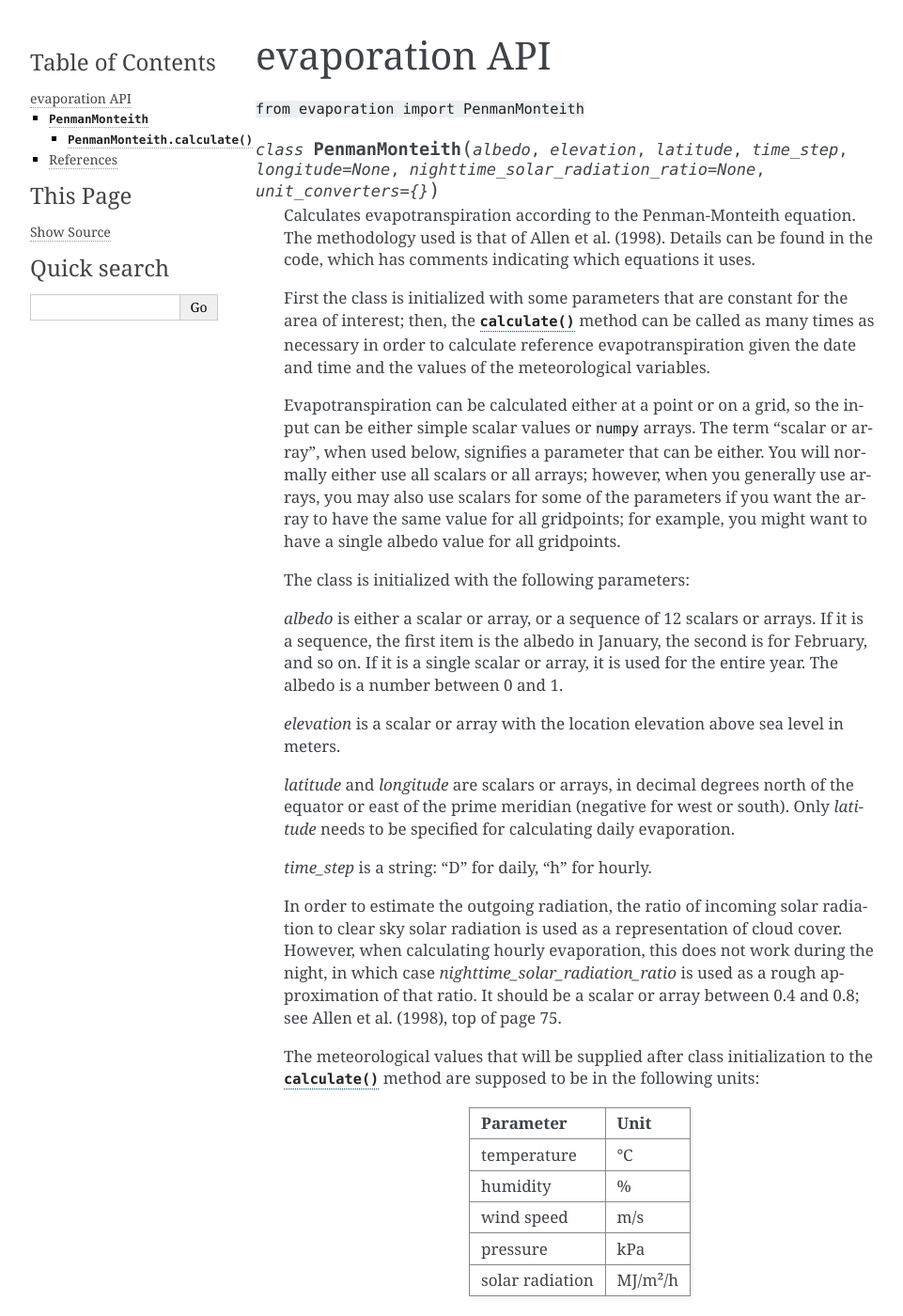
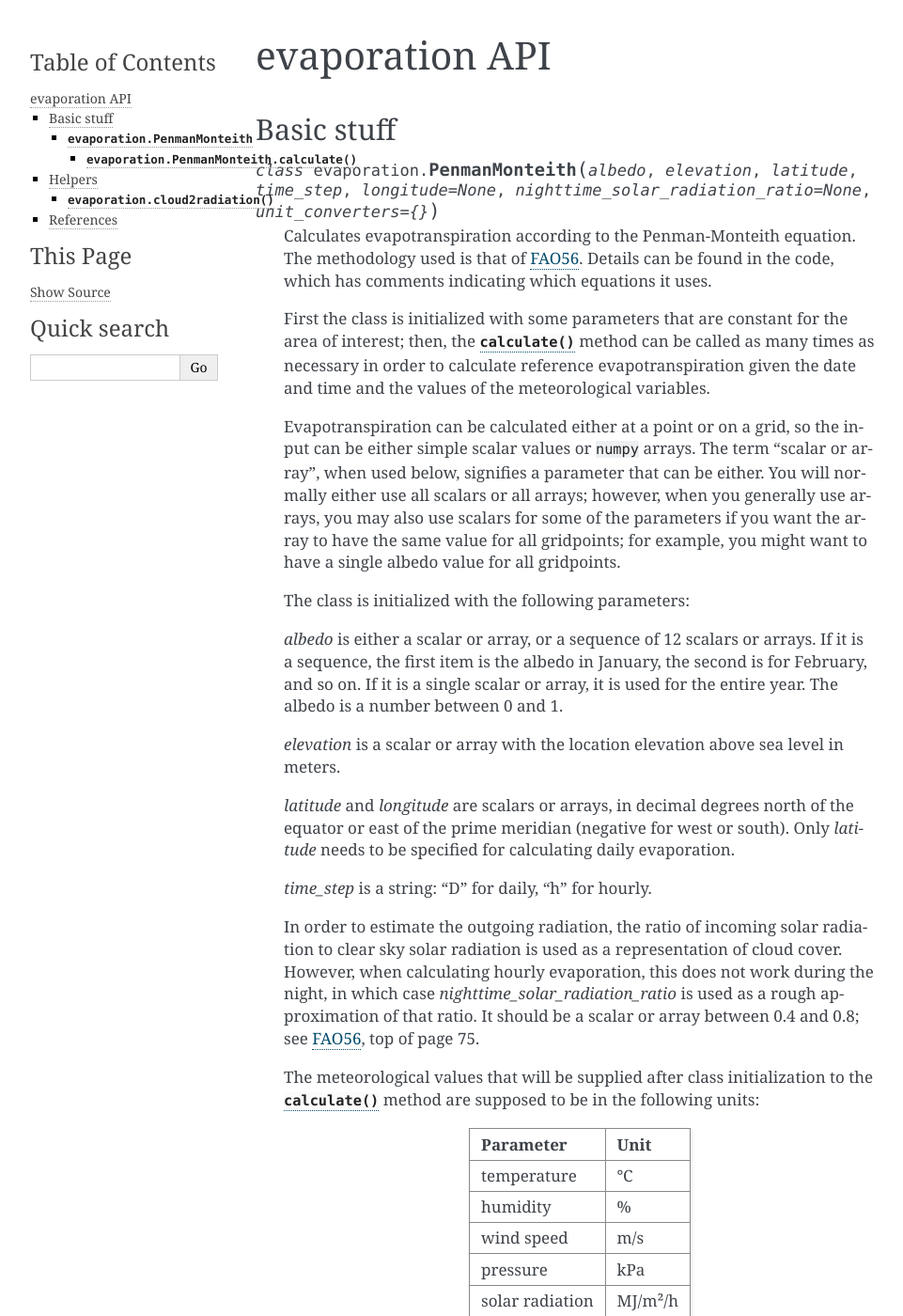
Before and after one commit to openmeteo/pthelma, a Sphinx documentation site: the page built from docs/evaporation/api.rst, in a window 1280 px wide and 1400 px high. Shown: the whole window at 94% size, without its empty margins (148-1109 px from the left). Built offline with Sphinx 7.4.7, drawn with Linux system fonts in a browser that asks for light colours; the version number is read from the project's files by our own code; some of the changed text lies outside the part shown.

Commit message:
Add evaporation.cloud2radiation()

```diff
--- a/CHANGELOG.rst
+++ b/CHANGELOG.rst
@@ -2,6 +2,11 @@
 Changelog
 =========
 
+2.2.0 (2025-03-04)
+==================
+
+Added function "evaporation.cloud2radiation()" that estimates average
+daily solar radiation given cloud cover.
 
 2.1.1 (2025-02-21)
 ==================
--- a/docs/evaporation/api.rst
+++ b/docs/evaporation/api.rst
@@ -4,14 +4,15 @@
 evaporation API
 ===============
 
-``from evaporation import PenmanMonteith``
+Basic stuff
+===========
 
-.. class:: PenmanMonteith(albedo, elevation, latitude, time_step, longitude=None, nighttime_solar_radiation_ratio=None, unit_converters={})
+.. class:: evaporation.PenmanMonteith(albedo, elevation, latitude, time_step, longitude=None, nighttime_solar_radiation_ratio=None, unit_converters={})
 
    Calculates evapotranspiration according to the Penman-Monteith
-   equation. The methodology used is that of Allen et al. (1998).
-   Details can be found in the code, which has comments indicating
-   which equations it uses.
+   equation. The methodology used is that of FAO56_.  Details can be
+   found in the code, which has comments indicating which equations it
+   uses.
 
    First the class is initialized with some parameters that are
    constant for the area of interest; then, the :meth:`calculate`
@@ -52,7 +53,7 @@
    evaporation, this does not work during the night, in which case
    *nighttime_solar_radiation_ratio* is used as a rough approximation
    of that ratio. It should be a scalar or array between 0.4 and 0.8;
-   see Allen et al. (1998), top of page 75.
+   see FAO56_, top of page 75.
 
    The meteorological values that will be supplied after class
    initialization to the :meth:`calculate` method are supposed to be
@@ -99,10 +100,20 @@
       evapotranspiration for the hour that ends at *adatetime*, which
       must be a timezone-aware :class:`~datetime.datetime` object.
 
+Helpers
+=======
+
+.. function:: evaporation.cloud2radiation(cloud_cover: float, latitude: float, longitude: float, timestamp: date)
+
+   Uses the Angstrom formula, FAO56_ eq. 35 p. 50, to make an estimation
+   of solar radiation (returned as an int in W/m²) given cloud cover
+   (received as a fractional number such as 0.25).
 
 
 References
-----------
+==========
+
+.. _fao56:
 
 R. G. Allen, L. S. Pereira, D. Raes, and M. Smith, Crop evapotranspiration -
 Guidelines for computing crop water requirements, FAO Irrigation and drainage
--- a/pyproject.toml
+++ b/pyproject.toml
@@ -70,3 +70,6 @@
 # python for x86_64, but found x86" error. Pypy builds also occasionally cause
 # errors.
 skip = "pp* cp313-*"
+
+[tool.isort]
+skip = ["_version.py"]
```
Also changed, not shown: 2 other files.
